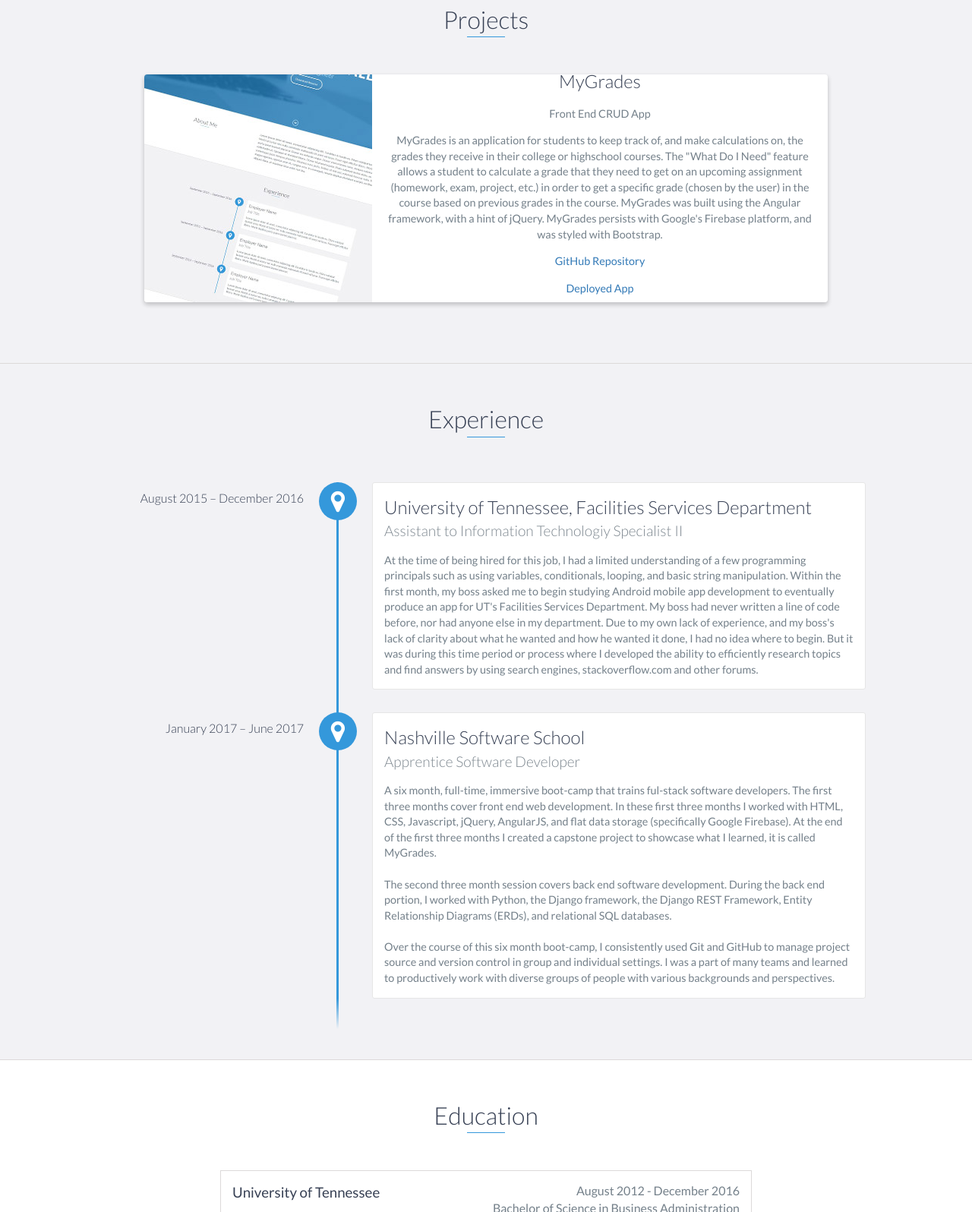
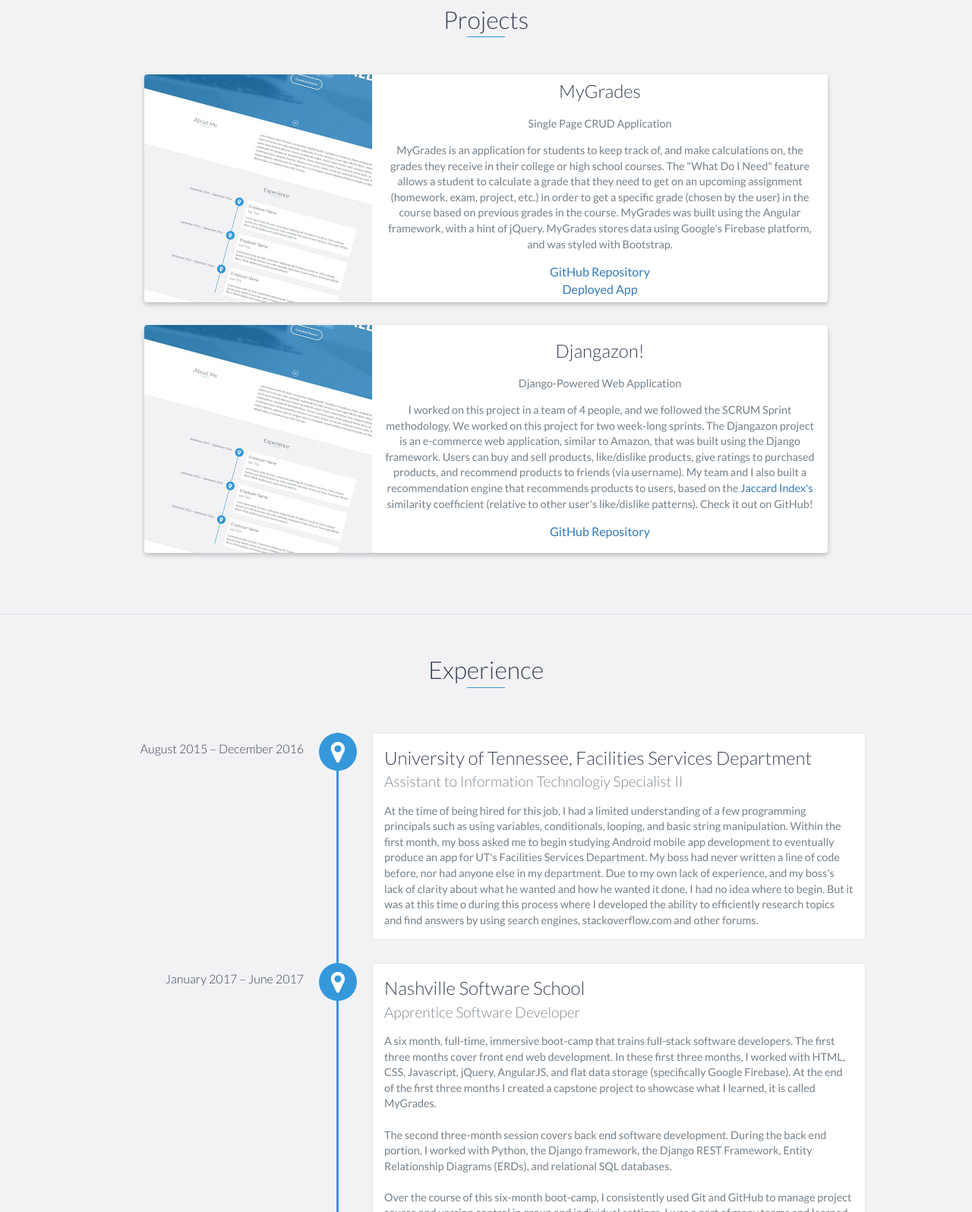
Before and after one commit to willsims14/willsims14.github.io, a plain HTML site: page index.html in a window 1280 px wide. Shown: the part 1204-2800 px from the top of the page at 76% size. Drawn offline with nearby package versions, Linux system fonts and the light colour scheme.

Commit message:
Added project and fixed types

```diff
--- a/index.html
+++ b/index.html
@@ -75,7 +75,7 @@
                 </div>
                 <div class="col-md-8">
                     <p>
-                        I am a software developer from the Nashville area who enjoys designing and building software. The collaborative process of thinking about how a system will be built and designed is as much fun and challenging as the process of actually writing the software and building the system. I've always had an interest in software, but I never considered it as a candidate for a career until I began studying Information Management during my time at the University of Tennessee, Knoxville. During my last year and a half at UT studying business, I took classes that involved building databases for a real company. That was the time when I began pursuing a career in software development. Now that I've completed a full-stack bootcamp, I've been able to integrate many different, smaller pieces of knowledge about technology and software into a bigger, more complete picture.
+                        I am a software developer from the Nashville area who enjoys designing and building software. The collaborative process of thinking about how a system will be built and designed is as much fun and challenging as the process of writing the software and building the system. I've always had an interest in software, but I never considered it as a candidate for a career until I began studying Information Management during my time at the University of Tennessee, Knoxville. During my last year and a half at UT studying business, I took classes that involved building databases for a real company. That was the time when I began pursuing a career in software development. Now that I've completed a full-stack boot camp, I've integrated many different, small pieces of knowledge about technology and software into a bigger, more complete picture.
                     </p>
                 </div>
             </div>
@@ -94,30 +94,34 @@
                     <!-- End .project-image -->
                     <div class="project-info">
                         <h3>MyGrades</h3>
-                        <p>Front End CRUD App</p>
+                        <p>Single Page CRUD Application</p>
                         <p>
-                            MyGrades is an application for students to keep track of, and make calculations on, the grades they receive in their college or highschool courses. The "What Do I Need" feature allows a student to calculate a grade that they need to get on an upcoming assignment (homework, exam, project, etc.) in order to get a specific grade (chosen by the user) in the course based on previous grades in the course. MyGrades was built using the Angular framework, with a hint of jQuery. MyGrades persists with Google's Firebase platform, and was styled with Bootstrap.</p>
-                        <p><a href="https://github.com/willsims14/My-Grades">GitHub Repository</a></p>
-                        <p><a href="http://will-sims.com/My-Grades/">Deployed App</a></p>
+                            MyGrades is an application for students to keep track of, and make calculations on, the grades they receive in their college or high school courses. The "What Do I Need" feature allows a student to calculate a grade that they need to get on an upcoming assignment (homework, exam, project, etc.) in order to get a specific grade (chosen by the user) in the course based on previous grades in the course. MyGrades was built using the Angular framework, with a hint of jQuery. MyGrades stores data using Google's Firebase platform, and was styled with Bootstrap.</p>
+                        <div>
+                            <a href="https://github.com/willsims14/My-Grades">GitHub Repository</a>
+                            <br>
+                            <a href="http://will-sims.com/My-Grades/">Deployed App</a>
+                        </div>
                     </div>
                     <!-- End .project-info -->
                 </div>
                 <!-- End .project -->
 
-               <!--  <div class="project shadow-large">
+                <div class="project shadow-large">
                     <div class="project-image">
                         <img src="images/project.jpg" />
                     </div>
 
                     <div class="project-info">
-                        <h3>Project 2 Placeholder</h3>
-                        <h3><small>Back End Program</small></h3>
+                        <h3>Djangazon!</h3>
+                        <p>Django-Powered Web Application</p>
                         <p>
-                            Lorem ipsum dolor sit amet, consectetur adipiscing elit. Curabitur in iaculis ex. Etiam volutpat laoreet urna. Morbi ut tortor nec nulla commodo malesuada sit amet vel lacus. Fusce eget efficitur libero. Morbi dapibus porta quam laoreet placerat.
-                        </p>
-                        <a href="#">View Project</a>
+                            I worked on this project in a team of 4 people, and we followed the SCRUM Sprint methodology. We worked on this project for two week-long sprints. The Djangazon project is an e-commerce web application, similar to Amazon, that was built using the Django framework. Users can buy and sell products, like/dislike products, give ratings to purchased products, and recommend products to friends (via username). My team and I also built a recommendation engine that recommends products to users, based on the <a href="https://en.wikipedia.org/wiki/Jaccard_index">Jaccard Index's</a> similarity coefficient (relative to other user's like/dislike patterns). Check it out on GitHub!
+                        <div>
+                            <a href="https://github.com/solanum-tuberosums/djangazon">GitHub Repository</a>
+                        </div>
                     </div>
-                </div> -->
+                </div>
 
             </div>
         </div>
@@ -132,19 +136,19 @@
                 <h3>University of Tennessee, Facilities Services Department</h3>
                 <h4>Assistant to Information Technologiy Specialist II</h4>
                 <p>
-                    At the time of being hired for this job, I had a limited understanding of a few programming principals such as using variables, conditionals, looping, and basic string manipulation. Within the first month, my boss asked me to begin studying Android mobile app development to eventually produce an app for UT's Facilities Services Department. My boss had never written a line of code before, nor had anyone else in my department. Due to my own lack of experience, and my boss's lack of clarity about what he wanted and how he wanted it done, I had no idea where to begin. But it was during this time period or process where I developed the ability to efficiently research topics and find answers by using search engines, stackoverflow.com and other forums.
+                    At the time of being hired for this job, I had a limited understanding of a few programming principals such as using variables, conditionals, looping, and basic string manipulation. Within the first month, my boss asked me to begin studying Android mobile app development to eventually produce an app for UT's Facilities Services Department. My boss had never written a line of code before, nor had anyone else in my department. Due to my own lack of experience, and my boss's lack of clarity about what he wanted and how he wanted it done, I had no idea where to begin. But it was at this time o during this process where I developed the ability to efficiently research topics and find answers by using search engines, stackoverflow.com and other forums.
                 </p>
             </div>
             <div data-date="January 2017 – June 2017">
                 <h3>Nashville Software School</h3>
                 <h4>Apprentice Software Developer</h4>
                 <p>
-                    A six month, full-time, immersive boot-camp that trains ful-stack software developers. The first three months
-                    cover front end web development. In these first three months I worked with HTML, CSS, Javascript, jQuery, AngularJS, and flat data storage (specifically Google Firebase). At the end of the first three months I created a capstone project to showcase what I learned, it is called MyGrades.
+                    A six month, full-time, immersive boot-camp that trains full-stack software developers. The first three months
+                    cover front end web development. In these first three months, I worked with HTML, CSS, Javascript, jQuery, AngularJS, and flat data storage (specifically Google Firebase). At the end of the first three months I created a capstone project to showcase what I learned, it is called MyGrades.
                     <br><br>
-                    The second three month session covers back end software development. During the back end portion, I worked with Python, the Django framework, the Django REST Framework, Entity Relationship Diagrams (ERDs), and relational SQL databases.
+                    The second three-month session covers back end software development. During the back end portion, I worked with Python, the Django framework, the Django REST Framework, Entity Relationship Diagrams (ERDs), and relational SQL databases.
                     <br><br>
-                    Over the course of this six month boot-camp, I consistently used Git and GitHub to manage project source and version control in group and individual settings. I was a part of many teams and learned to productively work with diverse groups of people with various backgrounds and perspectives.
+                    Over the course of this six-month boot-camp, I consistently used Git and GitHub to manage project source and version control in group and individual settings. I was a part of many teams and learned to productively work with diverse groups of people with various backgrounds and perspectives.
                 </p>
             </div>
 
@@ -167,7 +171,7 @@
             <span><i>Collateral Degree in Information Management</i></span>
             <div><br><br></div>
             <div>
-                <p>Studied Business Management with a collateral in Information Management. During my time in Knoxville, I discovered that I enjoyed building databases and building the software to interact with databases more than what I was about receive a bachelor's degree in. This opportunity was possible because the business school at my University allows students to choose an area to receive a colateral degree in, and I chose Information Management. Around this time, I decided to pursue a career in software development by applying to the Nashville Software School.</p>
+                <p>Studied Business Management with a collateral in Information Management. During my time in Knoxville, I discovered that I enjoyed building databases and building the software to interact with databases more than what I was about receive a bachelor's degree in. This opportunity was possible because the business school at my University allows students to choose an area to receive a collateral degree in, and I chose Information Management. Around this time, I decided to pursue a career in software development by applying to the Nashville Software School.</p>
 
             </div>
         </div>
```
Also changed, not shown: css/styles.css.
